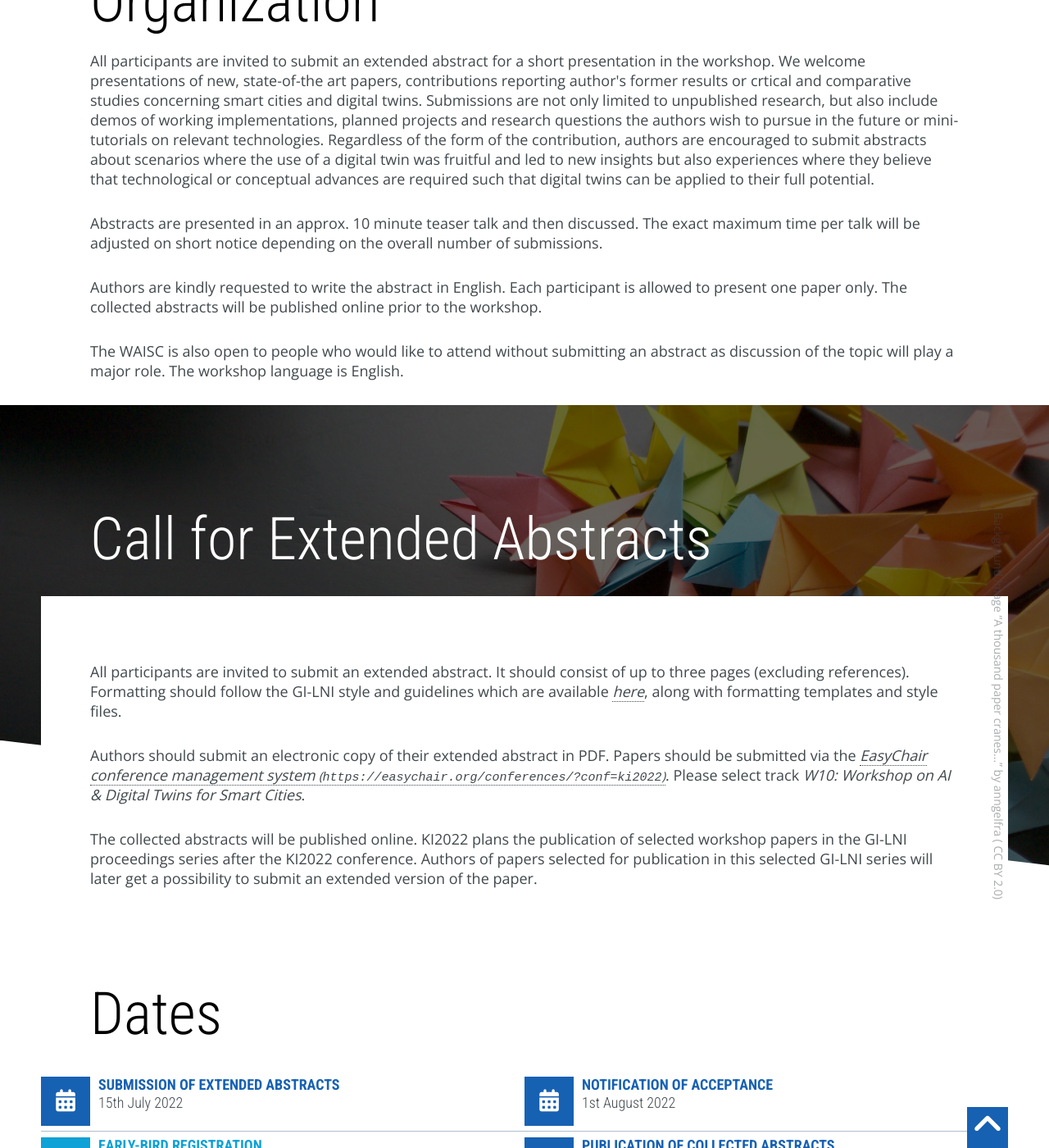
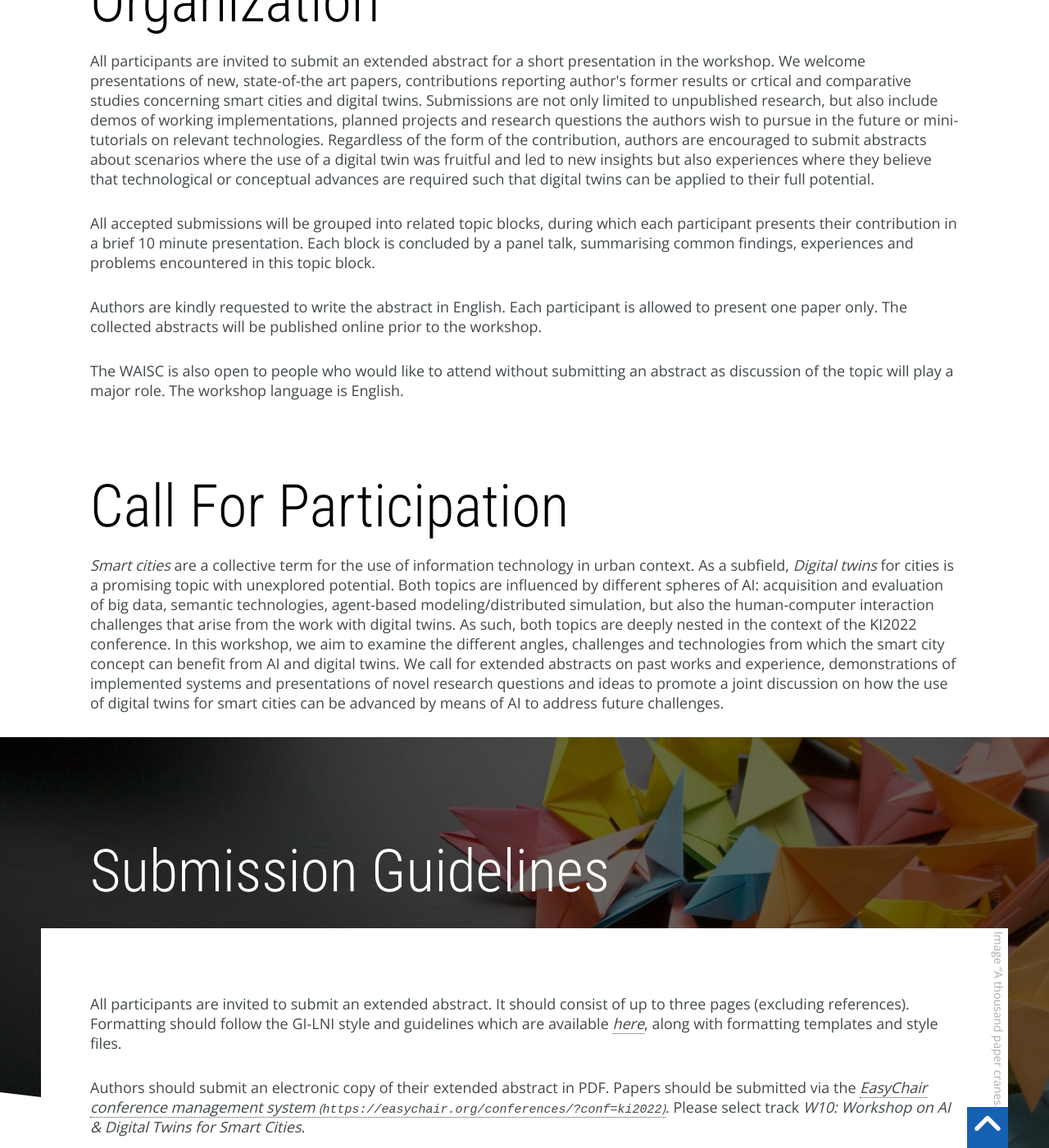
Before and after one commit to DFKI/waisc2022.dfki.de, a Jekyll site: the page built from index.html, in a window 1280 px wide and 1400 px high, scrolled down 1760 px. Shown: the whole window at 82% size. Built offline with Jekyll 4.4.1, drawn with Linux system fonts in a browser that asks for light colours; nearby versions of some CDN libraries; some web fonts are replaced; library files that are not in the unit come from our copies; some of the changed text lies outside the part shown.

Commit message:
Organisation umformuliert, postproceedings erläutert, call for participation ergänzt

```diff
--- a/index.html
+++ b/index.html
@@ -140,9 +140,7 @@
     </p>
 
     <p class="text">
-      Abstracts are presented in an approx. 10 minute teaser talk and then
-      discussed. The exact maximum time per talk will be adjusted on short
-      notice depending on the overall number of submissions.
+      All accepted submissions will be grouped into related topic blocks, during which each participant presents their contribution in a brief 10 minute presentation. Each block is concluded by a panel talk, summarising common findings, experiences and problems encountered in this topic block.
     </p>
 
     <p class="text">
@@ -159,11 +157,25 @@
   </div>
 </div>
 
+<a id="CFP" class="anchor"></a>
+<!-- Call for Participation -->
+<div class="section">
+  <div class="container">
+    <h2>Call For Participation</h2>
+
+    <p class="text">
+    <em>Smart cities</em> are a collective term for the use of information technology in urban context. As a subfield, <em>Digital twins</em> for cities is a promising topic with unexplored potential. Both topics are influenced by different spheres of AI: acquisition and evaluation of big data,  semantic technologies, agent-based modeling/distributed simulation, but also the human-computer interaction challenges that arise from the work with digital twins. As such, both topics are deeply nested in the context  of the KI2022 conference. In this workshop, we aim to examine the different angles, challenges and technologies from which the smart city concept can benefit from AI and digital twins. We call for extended abstracts on past works and experience, demonstrations of implemented systems and presentations of novel research questions and ideas to promote a joint discussion on how the use of digital twins for smart cities can be advanced by means of AI to address future challenges.
+    </p>
+
+
+  </div>
+</div>
+
 <a id="submission" class="anchor"></a>
 <!-- submission -->
 <div class="submission section imgover">
   <div class="container">
-    <h2>Call for Extended Abstracts</h2>
+    <h2>Submission Guidelines</h2>
 
     <!-- info -->
     <div class="info">
@@ -192,11 +204,9 @@
       </p>
 
       <p class="text">
-        The collected abstracts will be published online. KI2022 plans the
+        The collected abstracts will be published online ahead of the workshop. KI2022 plans the
         publication of selected workshop papers in the GI-LNI proceedings series
-        after the KI2022 conference. Authors of papers selected for publication
-        in this selected GI-LNI series will later get a possibility to submit an
-        extended version of the paper.
+        after the KI2022 conference. Participants and contributors of this workshop are invited to participate in the authoring of a post-proceedings contribution for their topic block in cooperation coordinated by the workshop organizers.
       </p>
     </div>
     <!-- info ends! -->
```
